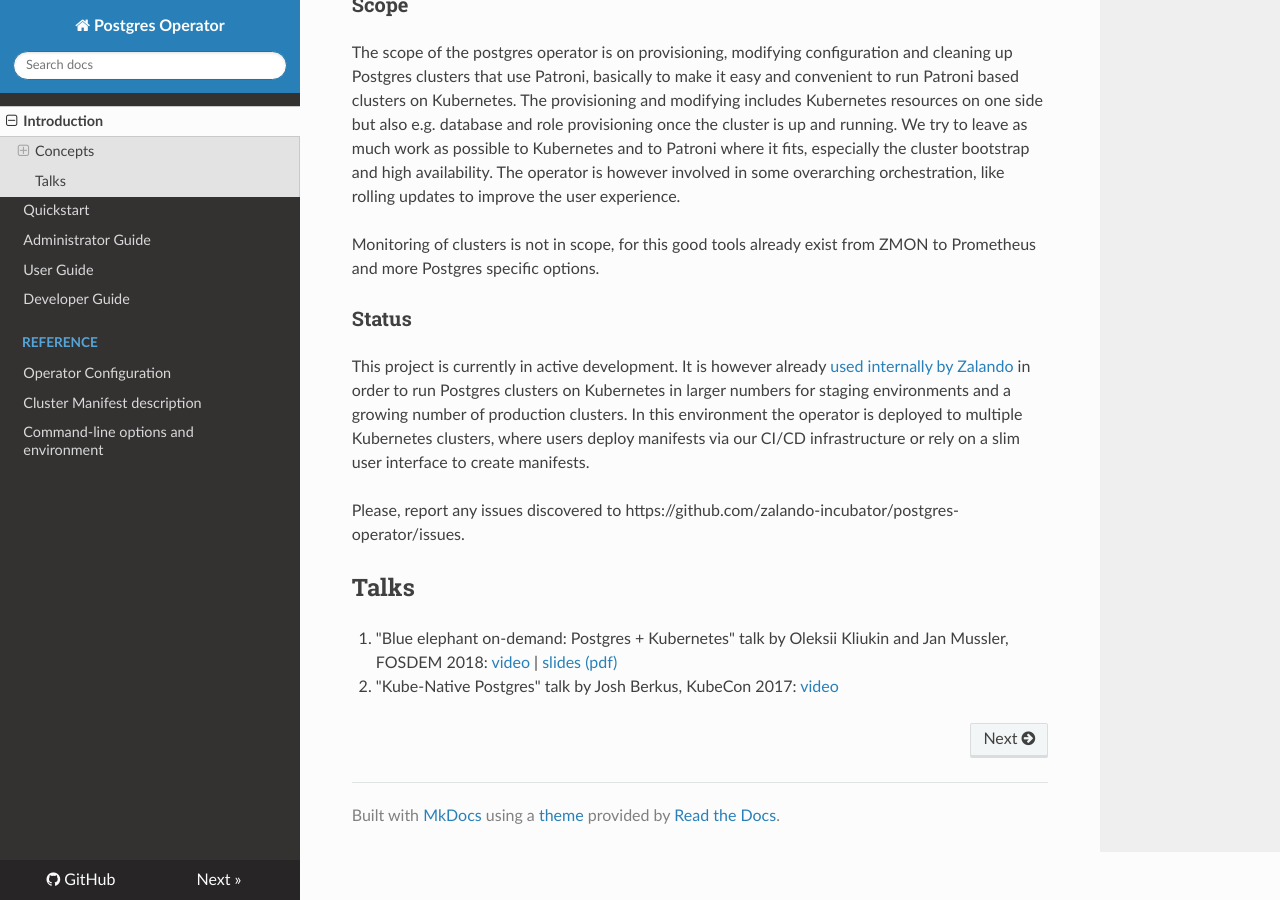
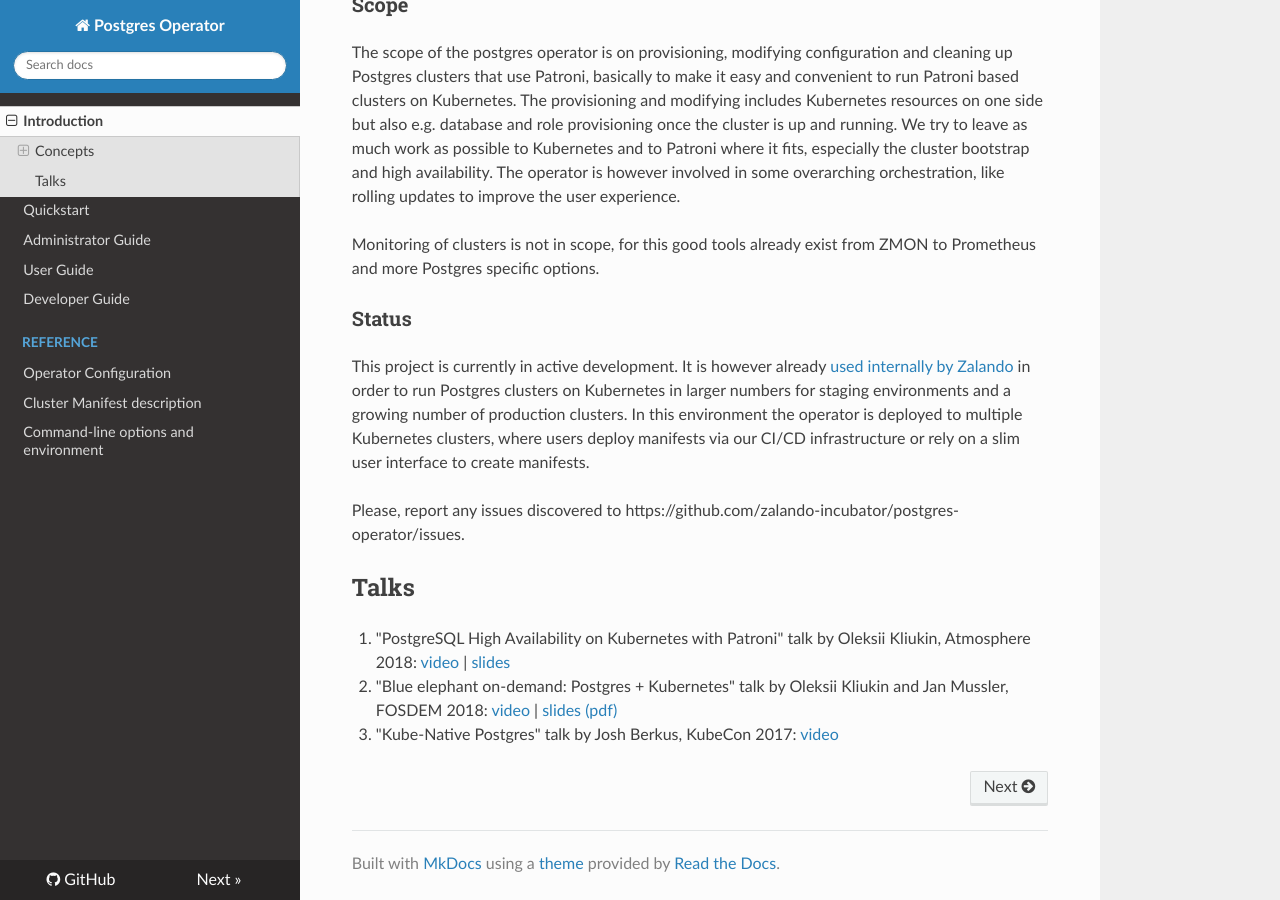
Before and after one commit to zalando/postgres-operator, an MkDocs documentation site: the page built from docs/index.md, in a window 1280 px wide and 900 px high, scrolled down 561 px. Built offline with MkDocs 1.6.1, drawn with Linux system fonts in a browser that asks for light colours; nearby versions of some CDN libraries; old or Windows-style settings are respelled for this version of MkDocs.

Commit message:
Add talk by Oleksii in Atmosphere

```diff
--- a/docs/index.md
+++ b/docs/index.md
@@ -51,6 +51,8 @@ Please, report any issues discovered to https://github.com/zalando-incubator/pos
 
 ## Talks
 
-1. "Blue elephant on-demand: Postgres + Kubernetes" talk by Oleksii Kliukin and Jan Mussler, FOSDEM 2018: [video](https://fosdem.org/2018/schedule/event/blue_elephant_on_demand_postgres_kubernetes/) | [slides (pdf)](https://www.postgresql.eu/events/fosdem2018/sessions/session/1735/slides/59/FOSDEM%202018_%20Blue_Elephant_On_Demand.pdf)
+1. "PostgreSQL High Availability on Kubernetes with Patroni" talk by Oleksii Kliukin, Atmosphere 2018: [video](https://www.youtube.com/watch?v=cFlwQOPPkeg) | [slides](https://speakerdeck.com/alexeyklyukin/postgresql-high-availability-on-kubernetes-with-patroni)
 
-2. "Kube-Native Postgres" talk by Josh Berkus, KubeCon 2017: [video](https://www.youtube.com/watch?v=Zn1vd7sQ_bc)
+2. "Blue elephant on-demand: Postgres + Kubernetes" talk by Oleksii Kliukin and Jan Mussler, FOSDEM 2018: [video](https://fosdem.org/2018/schedule/event/blue_elephant_on_demand_postgres_kubernetes/) | [slides (pdf)](https://www.postgresql.eu/events/fosdem2018/sessions/session/1735/slides/59/FOSDEM%202018_%20Blue_Elephant_On_Demand.pdf)
+
+3. "Kube-Native Postgres" talk by Josh Berkus, KubeCon 2017: [video](https://www.youtube.com/watch?v=Zn1vd7sQ_bc)
```
